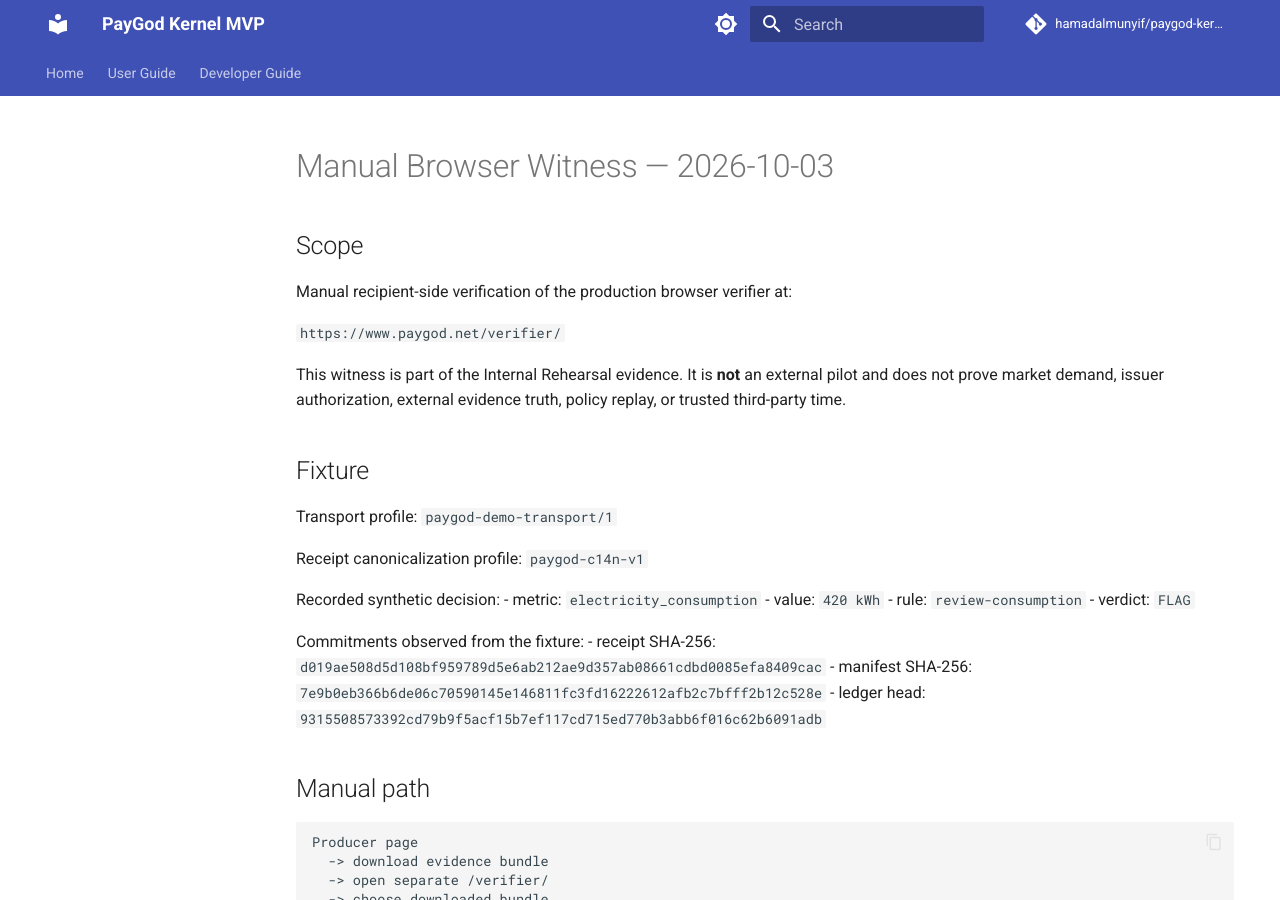
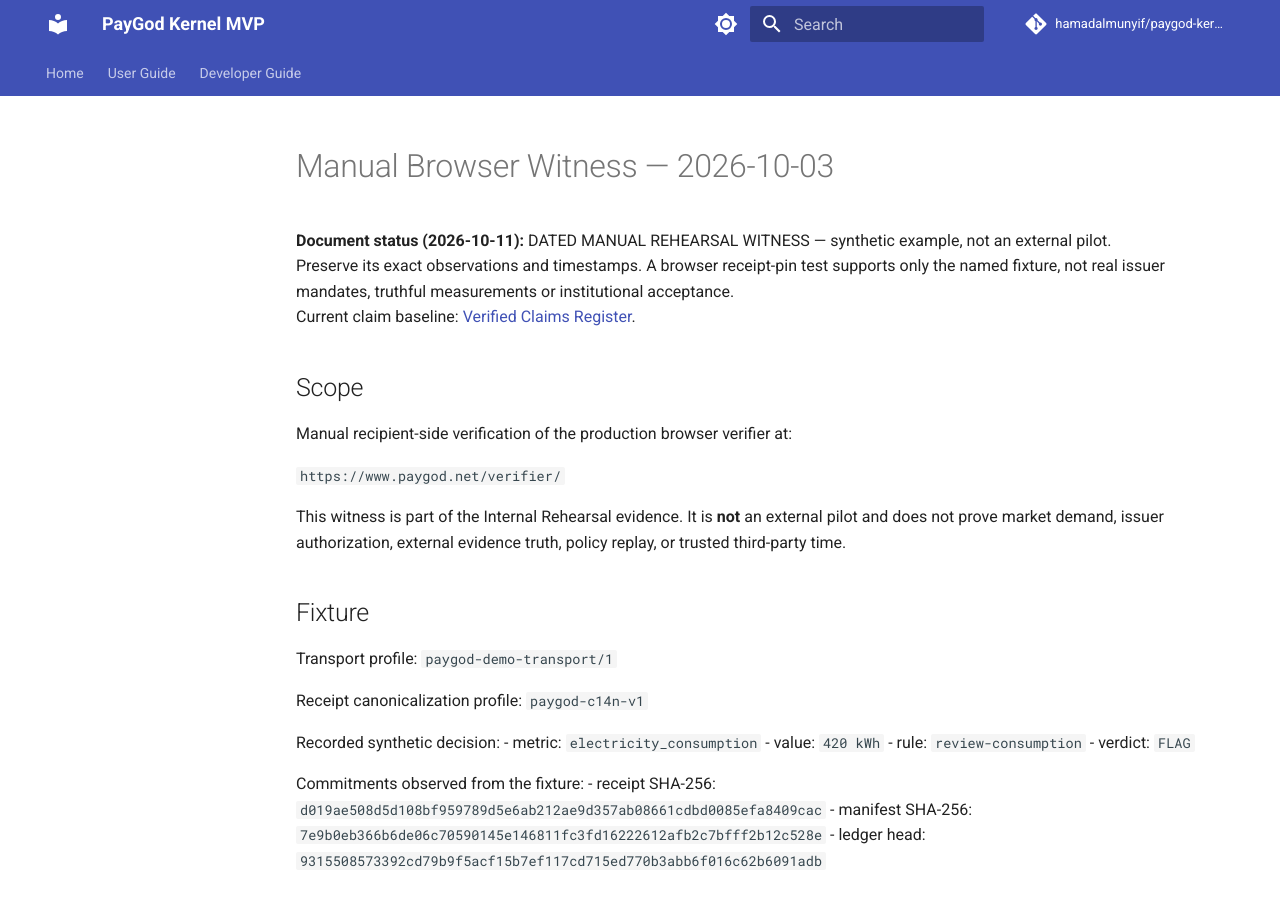
Before and after one commit to hamadalmunyif/paygod-kernel-mvp, an MkDocs documentation site: the page built from docs/MANUAL_BROWSER_WITNESS_2026-10-03.md, in a window 1280 px wide and 900 px high. Built offline with MkDocs 1.6.1 and Material for MkDocs 9.7.7, drawn with Linux system fonts in a browser that asks for light colours; comment, search, counter and statistics services are not loaded.

Commit message:
docs: classify MANUAL_BROWSER_WITNESS_2026-10-03.md against current evidence governance

```diff
--- a/docs/MANUAL_BROWSER_WITNESS_2026-10-03.md
+++ b/docs/MANUAL_BROWSER_WITNESS_2026-10-03.md
@@ -1,4 +1,9 @@
 # Manual Browser Witness — 2026-10-03
+
+
+**Document status (2026-10-11):** DATED MANUAL REHEARSAL WITNESS — synthetic example, not an external pilot.
+Preserve its exact observations and timestamps. A browser receipt-pin test supports only the named fixture, not real issuer mandates, truthful measurements or institutional acceptance.
+Current claim baseline: [Verified Claims Register](CLAIMS_REGISTER.md).
 
 ## Scope
 
```
